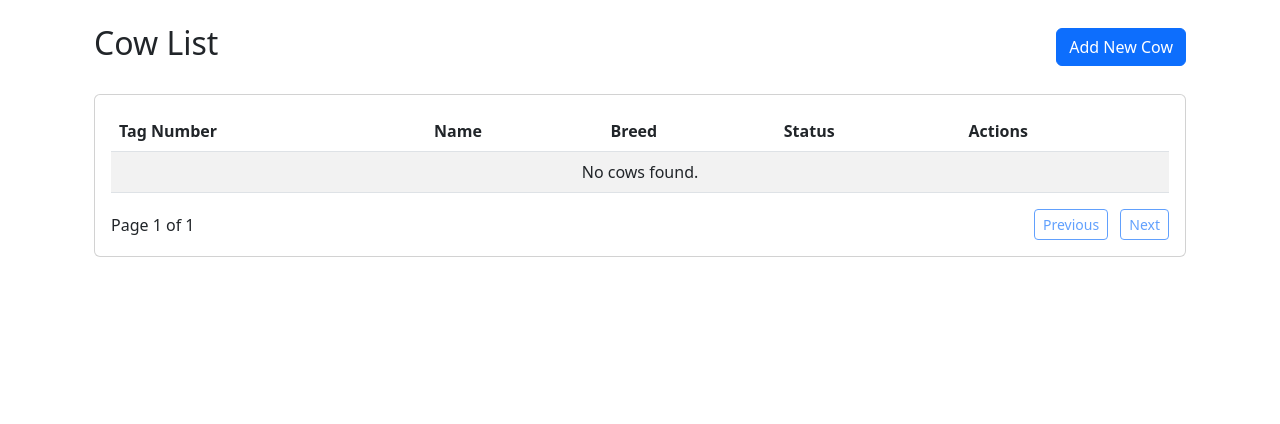
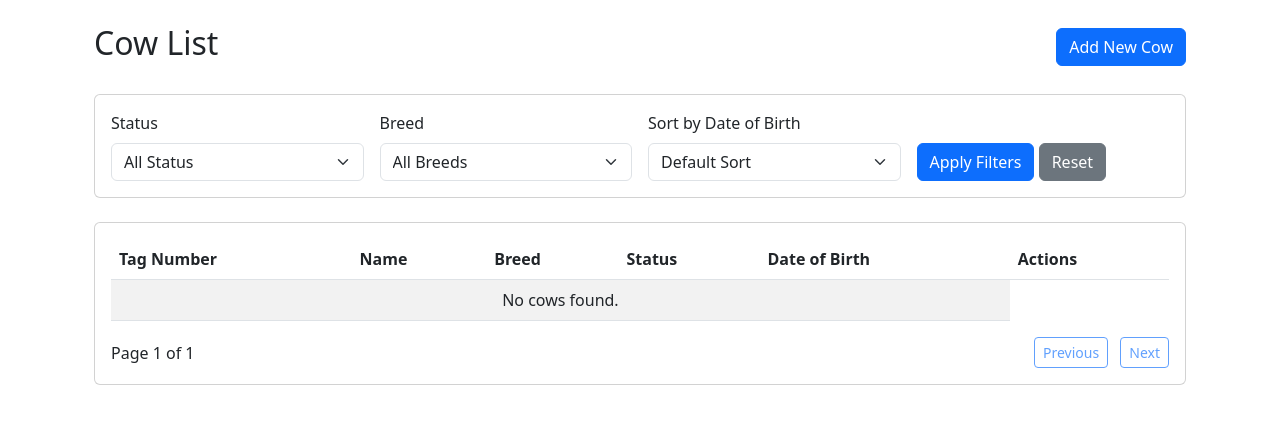
Before and after one commit to KamandeRick/dairy_farm, a Django app: page /cows/ in a window 1280 px wide. Shown: the part 56-480 px from the top of the page. Run offline with Django 4.2, Linux system fonts and the light colour scheme; the visitor is signed in with stand-in values (Sample User, id 1); data that the repository does not hold is empty; some libraries are stand-ins or nearby versions.

Commit message:
update template to include filter controls

```diff
--- a/farm_management/templates/farm_management/cow_list.html
+++ b/farm_management/templates/farm_management/cow_list.html
@@ -7,6 +7,51 @@
         <h2>Cow List</h2>
         <div>
             <a href="{% url 'farm_management:add_cow' %}" class="btn btn-primary">Add New Cow</a>
+        </div>
+    </div>
+
+    <div class="card mb-4">
+        <div class="card-body">
+            <form id="filter-form" class="row g-3 align-items-end">
+                <div class="col-md-3">
+                    <label for="status" class="form-label">Status</label>
+                    <select name="status" id="status" class="form-select">
+                        <option value="">All Status</option>
+                        {% for value, label in status_choices %}
+                            <option value="{{ value }}" {% if value == current_status %}selected{% endif %}>
+                                {{ label }}
+                            </option>
+                        {% endfor %}
+                    </select>
+                </div>
+                <div class="col-md-3">
+                    <label for="breed" class="form-label">Breed</label>
+                    <select name="breed" id="breed" class="form-select">
+                        <option value="">All Breeds</option>
+                        {% for breed_value in breeds %}
+                            <option value="{{ breed_value }}" {% if breed_value == current_breed %}selected{% endif %}>
+                                {{ breed_value }}
+                            </option>
+                        {% endfor %}
+                    </select>
+                </div>
+                <div class="col-md-3">
+                    <label for="sort_dob" class="form-label">Sort by Date of Birth</label>
+                    <select name="sort_dob" id="sort_dob" class="form-select">
+                        <option value="">Default Sort</option>
+                        <option value="date_of_birth" {% if current_sort_dob == 'date_of_birth' %}selected{% endif %}>
+                            Oldest First
+                        </option>
+                        <option value="-date_of_birth" {% if current_sort_dob == '-date_of_birth' %}selected{% endif %}>
+                            Newest First
+                        </option>
+                    </select>
+                </div>
+                <div class="col-md-3">
+                    <button type="submit" class="btn btn-primary">Apply Filters</button>
+                    <button type="button" class="btn btn-secondary" onclick="resetFilters()">Reset</button>
+                </div>
+            </form>
         </div>
     </div>
 
@@ -20,6 +65,7 @@
                             <th>Name</th>
                             <th>Breed</th>
                             <th>Status</th>
+                            <th>Date of Birth</th>
                             <th>Actions</th>
                         </tr>
                     </thead>
@@ -54,18 +100,34 @@
 
 {% block extra_js %}
 <script>
+function getFilteredURL(pageNumber = null) {
+    const form = document.getElementById('filter-form');
+    const formData = new FormData(form);
+    const params = new URLSearchParams(formData);
+    if (pageNumber) {
+        params.set('page', pageNumber);
+    }
+    return `?${params.toString()}`;
+}
+
+function resetFilters() {
+    document.getElementById('status').value = '';
+    document.getElementById('breed').value = '';
+    document.getElementById('sort_dob').value = '';
+    document.getElementById('filter-form').submit();
+}
+
 function changePage(pageNumber) {
-    fetch(`?page=${pageNumber}`, {
+    const url = getFilteredURL(pageNumber);
+    fetch(url, {
         headers: {
             'X-Requested-With': 'XMLHttpRequest'
         }
     })
     .then(response => response.json())
     .then(data => {
-        // Update table content
         document.getElementById('cow-records-table').innerHTML = data.html;
 
-        // Update pagination controls
         const prevButton = document.querySelector('.pagination-controls button:first-child');
         const nextButton = document.querySelector('.pagination-controls button:last-child');
         const paginationInfo = document.querySelector('.pagination-info');
@@ -79,9 +141,44 @@ function changePage(pageNumber) {
         nextButton.onclick = () => changePage(data.current_page + 1);
 
         paginationInfo.textContent = `Page ${data.current_page} of ${data.total_pages}`;
+
+        // Update URL without refresh
+        history.pushState({}, '', url);
     })
     .catch(error => console.error('Error:', error));
 }
+
+// Handle form submission
+document.getElementById('filter-form').addEventListener('submit', function(e) {
+    e.preventDefault();
+    const url = getFilteredURL();
+    fetch(url, {
+        headers: {
+            'X-Requested-With': 'XMLHttpRequest'
+        }
+    })
+    .then(response => response.json())
+    .then(data => {
+        document.getElementById('cow-records-table').innerHTML = data.html;
+
+        const paginationInfo = document.querySelector('.pagination-info');
+        paginationInfo.textContent = `Page ${data.current_page} of ${data.total_pages}`;
+
+        // Update pagination buttons state
+        const prevButton = document.querySelector('.pagination-controls button:first-child');
+        const nextButton = document.querySelector('.pagination-controls button:last-child');
+
+        prevButton.disabled = !data.has_previous;
+        prevButton.classList.toggle('disabled', !data.has_previous);
+
+        nextButton.disabled = !data.has_next;
+        nextButton.classList.toggle('disabled', !data.has_next);
+
+        // Update URL without refresh
+        history.pushState({}, '', url);
+    })
+    .catch(error => console.error('Error:', error));
+});
 </script>
 {% endblock %}
 {% endblock %}
```
